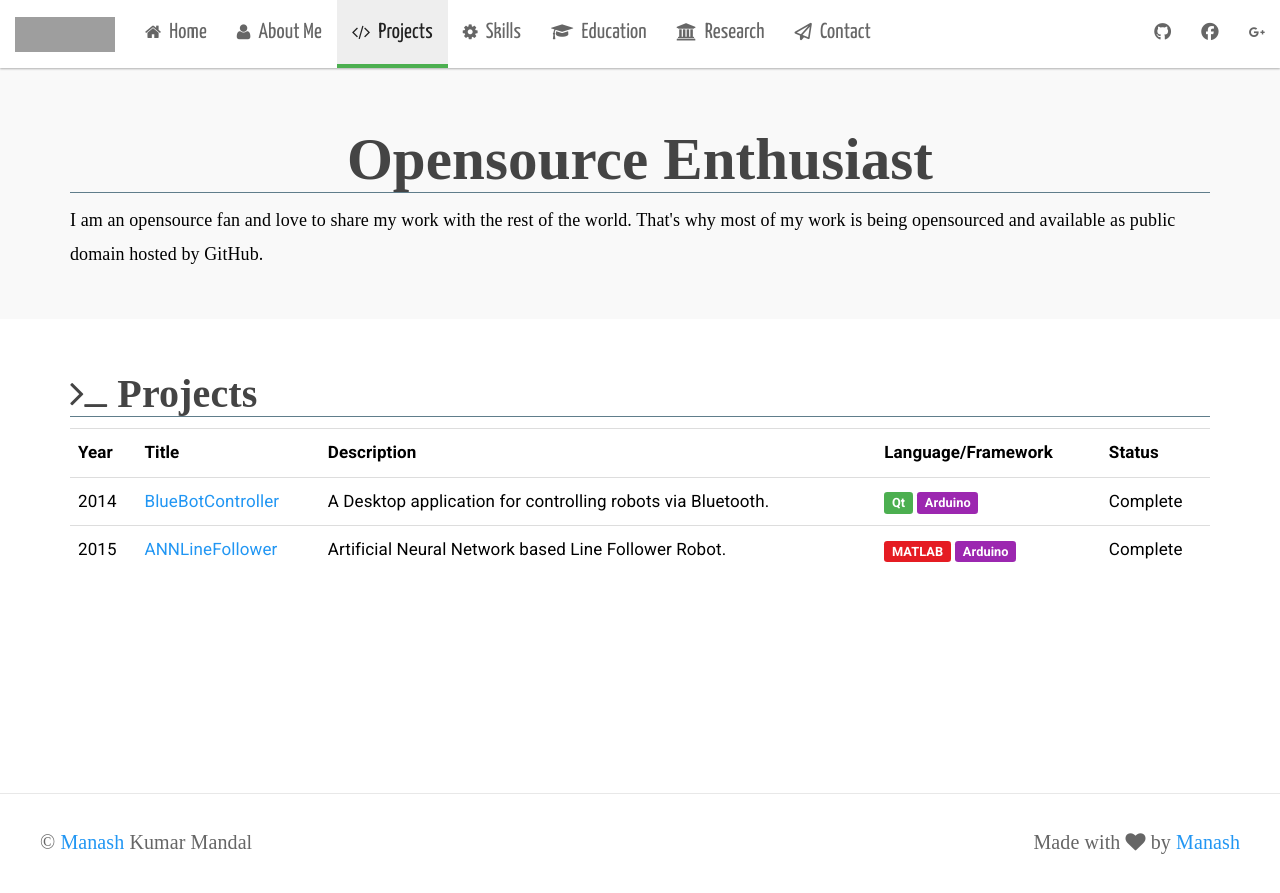
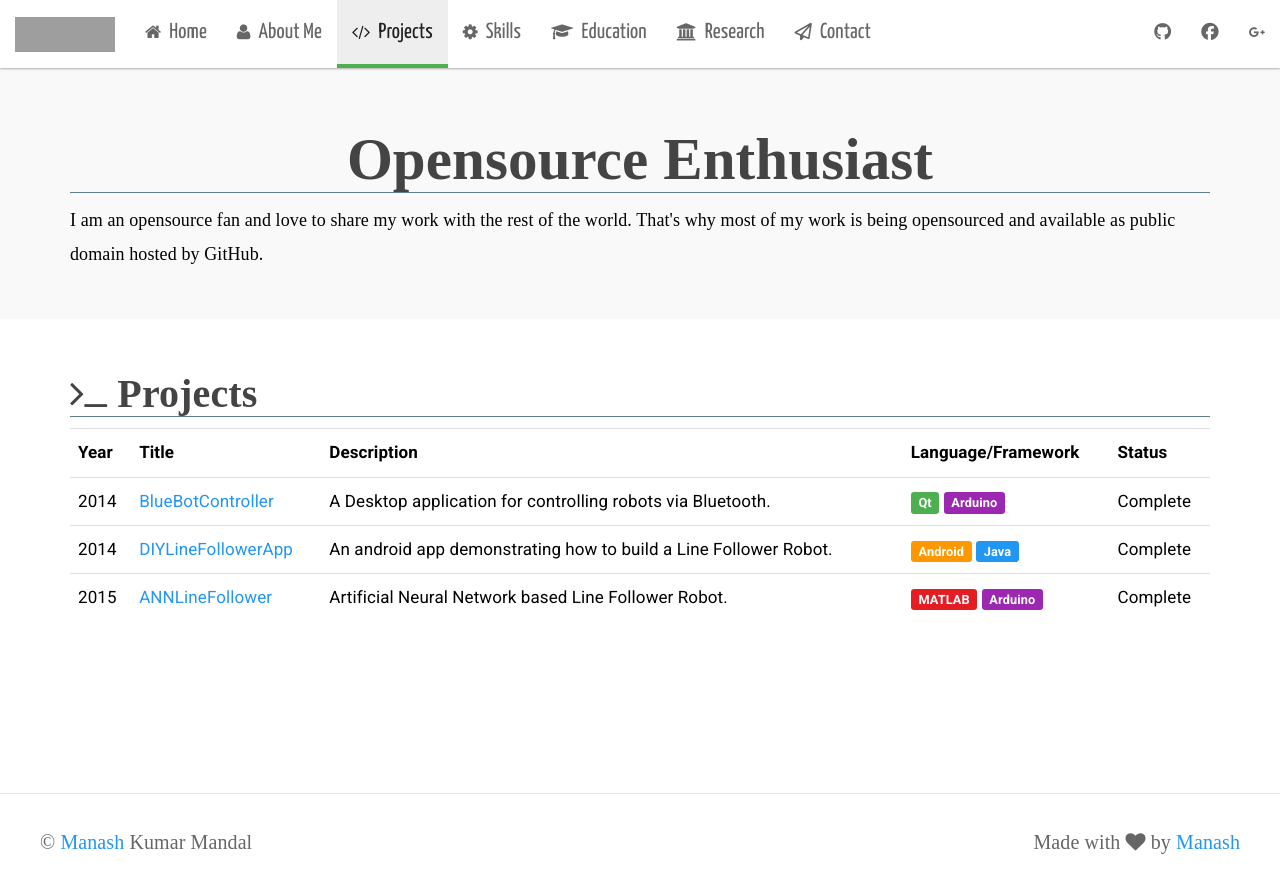
Before and after one commit to manashmandal/manashmandal.github.io, a Jekyll site: the page built from projects.html, in a window 1280 px wide. Shown: the top 893 px of the page. Built offline with Jekyll 4.4.1, drawn with Linux system fonts in a browser that asks for light colours; nearby versions of some CDN libraries; some web fonts are replaced; grey boxes are pictures that could not be loaded.

Commit message:
added new project

```diff
--- a/projects.html
+++ b/projects.html
@@ -33,6 +33,14 @@ permalink: /projects
         </tr>
 
         <tr>
+            <td>2014</td>
+            <td><a href="https://github.com/manashmndl/DIYLineFollowerApp" target="_blank">DIYLineFollowerApp</a> </td>
+            <td>An android app demonstrating how to build a Line Follower Robot.</td>
+            <td><span class="label label-warning">Android</span> <span class="label label-primary">Java</span> </td>
+            <td>Complete</td>
+        </tr>
+
+        <tr>
             <td>2015</td>
             <td><a href="https://github.com/manashmndl/PDANNLineFollower" target="_blank">ANNLineFollower</a> </td>
             <td>Artificial Neural Network based Line Follower Robot.</td>
```
